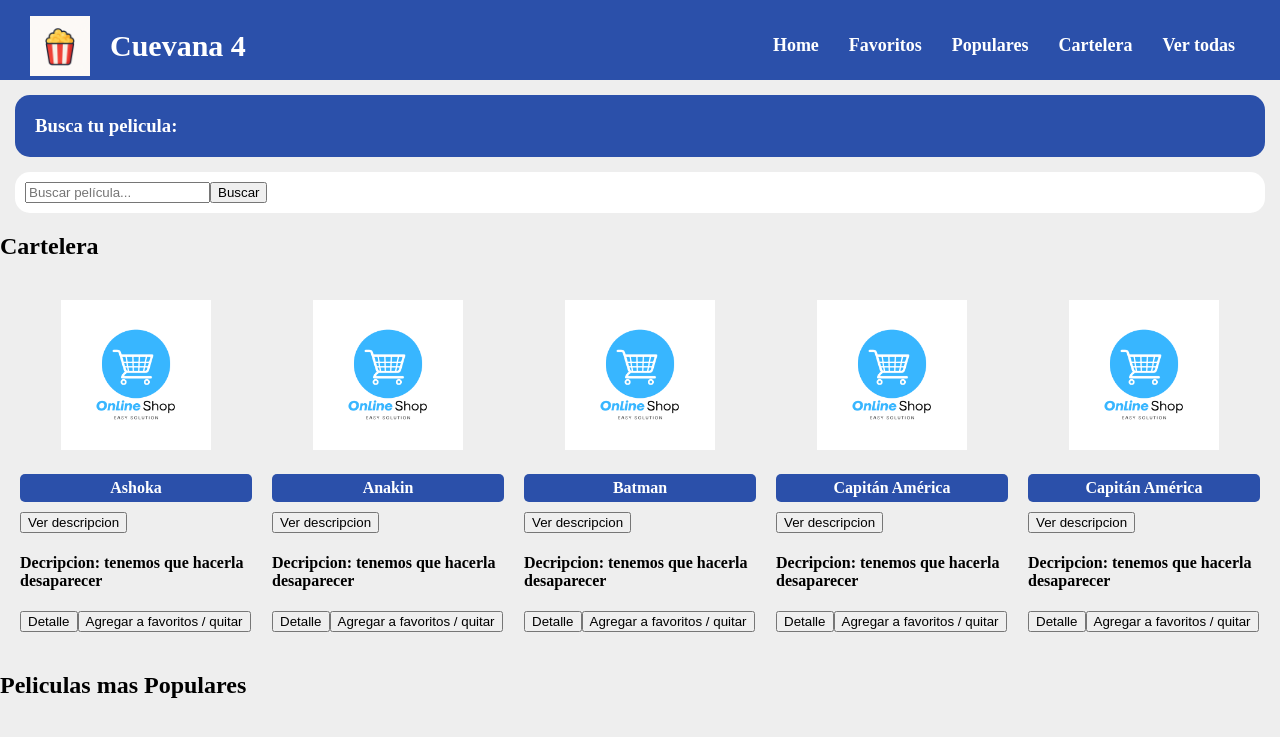
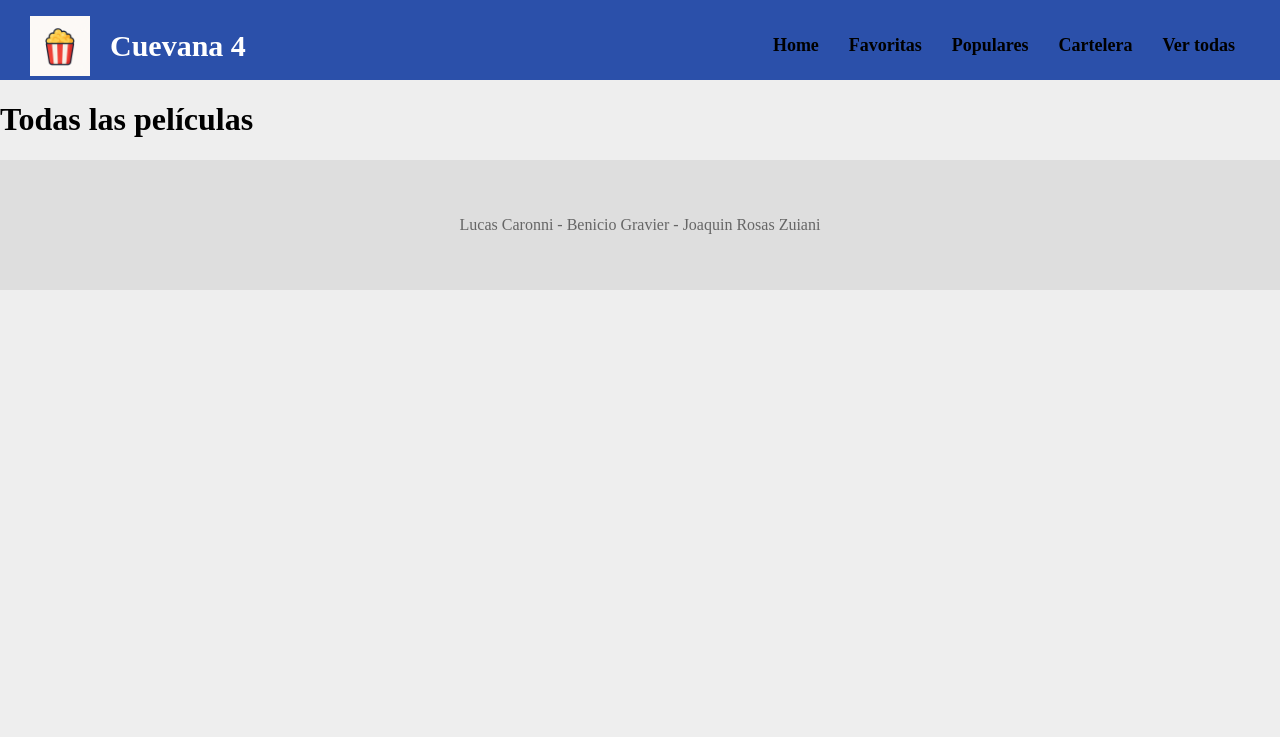
Before and after one commit to Benciogravier/ti-pro3, a React (Create React App) app: page /vertodas in a window 1280 px wide. Shown: the top 737 px of the page. Built offline with nearby package versions, Linux system fonts and the light colour scheme.

Commit message:
screens, paths y links hechos

```diff
--- a/package.json
+++ b/package.json
@@ -9,6 +9,7 @@
     "@testing-library/user-event": "^13.5.0",
     "react": "^19.0.0",
     "react-dom": "^19.0.0",
+    "react-router-dom": "^5.3.4",
     "react-scripts": "5.0.1",
     "web-vitals": "^2.1.4"
   },
--- a/src/App.js
+++ b/src/App.js
@@ -1,20 +1,31 @@
 import React from "react";
+import {Switch, Route} from "react-router-dom"
 import Footer from "./componentes/Footer/Footer";
 import Header from "./componentes/Header/Header";
-import Populares from "./componentes/Populares/Populares";
-import Cartelera from "./componentes/Cartelera/Cartelera";
-import Formulario from "./componentes/Formulario/Formulario";
+import Home from "./screens/Home/Home";
+import NotFound from "./screens/NotFound/NotFound";
+import Detalle from "./screens/Detalle/Detalle";
+import VerTodas from "./screens/VerTodas/VerTodas";
+import Favoritas from "./screens/Favoritas/Favoritas";
+import Busqueda from "./screens/Busqueda/Busqueda";
+
 
 function App() {
   return (
     <>
       <Header />
-      <Formulario />
-      <Cartelera />
-      <Populares />
+      <Switch>
+        <Route path={"/"} exact={true} component={Home}/>
+        <Route path={"/detalle/:id"} component={Detalle}/>
+        <Route path={"/vertodas"} component={VerTodas}/>
+        <Route path={"/favoritas"} component={Favoritas}/>
+        <Route path={"/busqueda"} component={Busqueda}/>
+        <Route path={""} component={NotFound}/>
+      </Switch>
       <Footer />
     </>
+
   );
-}
+}//busqueda es un query
 
 export default App;
--- a/src/componentes/Header/Header.js
+++ b/src/componentes/Header/Header.js
@@ -9,20 +9,20 @@ function Header() {
       path: '/'
     },
     {
-      name: "Favoritos",
-      path: '/favoritos'
+      name: "Favoritas",
+      path: '/favoritas'
     },
     {
       name: "Populares",
-      path: '/todas'
+      path: '/vertodas'
     },
     {
       name: "Cartelera",
-      path: '/todas'
+      path: '/vertodas'
     },
     {
       name: "Ver todas",
-      path: '/todas'
+      path: '/vertodas'
     }
   ]
   return (
--- a/src/componentes/Header/NavegacionMenu.js
+++ b/src/componentes/Header/NavegacionMenu.js
@@ -1,9 +1,14 @@
 import React from "react";
-//FALTA LO DE LOS LINKS --> react-router-dom (se hace dsp)
+import { Link } from "react-router-dom";
 
 function NavegacionMenu(props) {
     return(
-        <li>{props.data.name}</li> //Falta el link to = {elm.path}
+
+        <li>
+            <Link to={props.data.path}>
+                {props.data.name}
+            </Link>
+        </li>
     )
 }
 
--- a/src/index.js
+++ b/src/index.js
@@ -1,8 +1,13 @@
 import React from 'react';
 import ReactDOM from 'react-dom/client';
+import App from './App';
+import {BrowserRouter} from "react-router-dom"
 
-import App from './App';
 
 
 const root = ReactDOM.createRoot(document.getElementById('root'));
-root.render(<App />);
+root.render(
+    <BrowserRouter>
+        <App />
+    </BrowserRouter>
+);
--- /dev/null
+++ b/src/screens/Busqueda/Busqueda.js
@@ -0,0 +1,11 @@
+import React from "react";
+
+function Busqueda(){
+    return(
+        <div>
+            <h1>Resultado de búsqueda</h1>
+        </div>
+    )
+}
+
+export default Busqueda;
--- /dev/null
+++ b/src/screens/Detalle/Detalle.js
@@ -0,0 +1,11 @@
+import React from "react";
+
+function Detalle(){
+    return(
+        <div>
+            <h1>Detalle de la película</h1>
+        </div>
+    )
+}
+
+export default Detalle;
--- /dev/null
+++ b/src/screens/Favoritas/Favoritas.js
@@ -0,0 +1,11 @@
+import React from "react";
+
+function Favoritas(){
+    return(
+        <div>
+            <h1>Tus películas favoritas</h1>
+        </div>
+    )
+}
+
+export default Favoritas;
--- /dev/null
+++ b/src/screens/Home/Home.js
@@ -0,0 +1,20 @@
+import React from "react"
+import Footer from "../../componentes/Footer/Footer";
+import Header from "../../componentes/Header/Header";
+import Populares from "../../componentes/Populares/Populares";
+import Cartelera from "../../componentes/Cartelera/Cartelera";
+import Formulario from "../../componentes/Formulario/Formulario";
+
+function Home(){
+    return (
+    <React.Fragment>
+
+      <Formulario />
+      <Cartelera />
+      <Populares />
+
+    </React.Fragment>
+    )
+}
+
+export default Home;
--- /dev/null
+++ b/src/screens/NotFound/NotFound.js
@@ -0,0 +1,11 @@
+import React from "react";
+
+function NotFound(){
+    return(
+        <div>
+            <h1>Página no encontrada</h1>
+        </div>
+    )
+}
+
+export default NotFound;
--- /dev/null
+++ b/src/screens/VerTodas/VerTodas.js
@@ -0,0 +1,11 @@
+import React from "react";
+
+function VerTodas(){
+    return(
+        <div>
+            <h1>Todas las películas</h1>
+        </div>
+    )
+}
+
+export default VerTodas;
```
Also changed, not shown: 1 other file (tests, documents, lock files or other folders).
